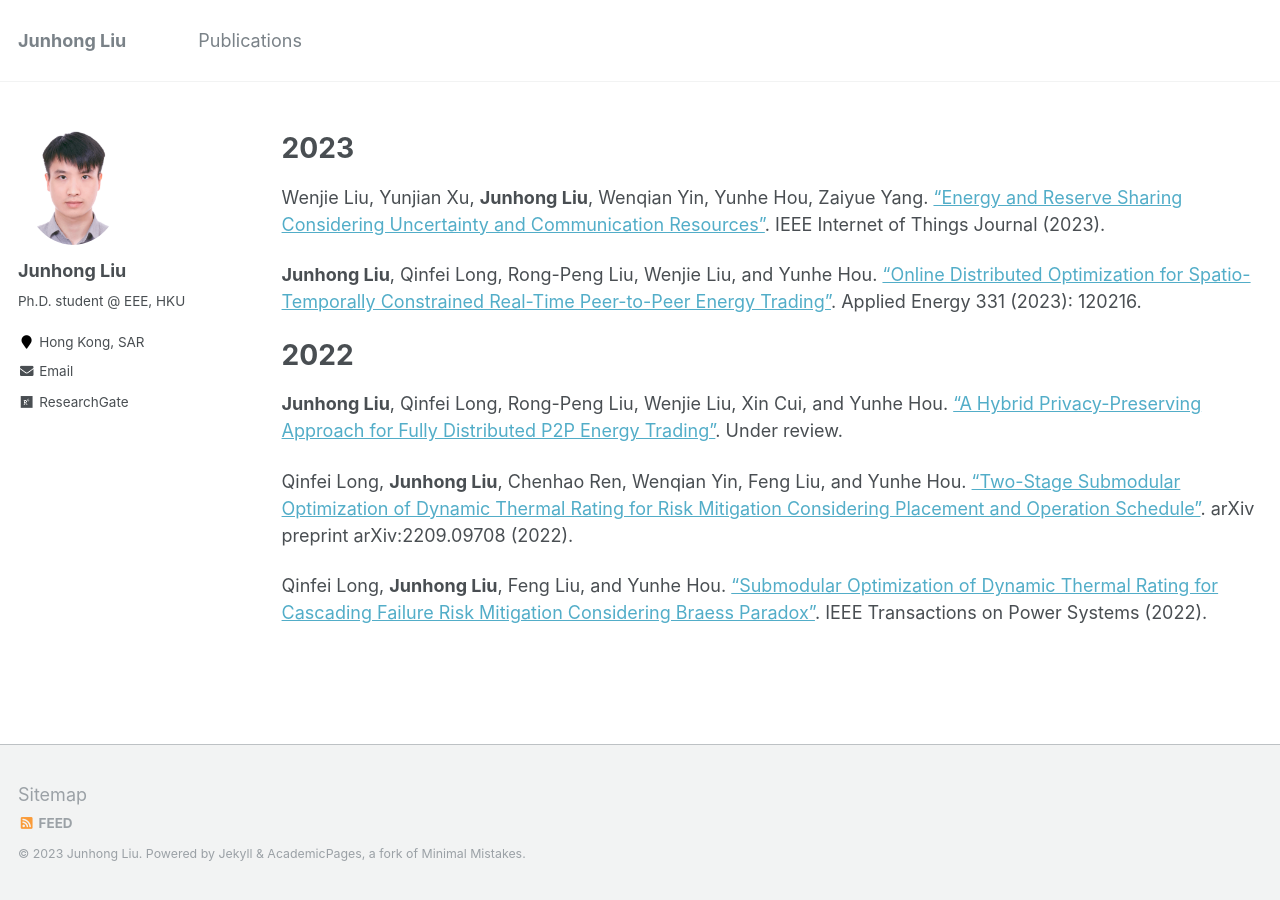
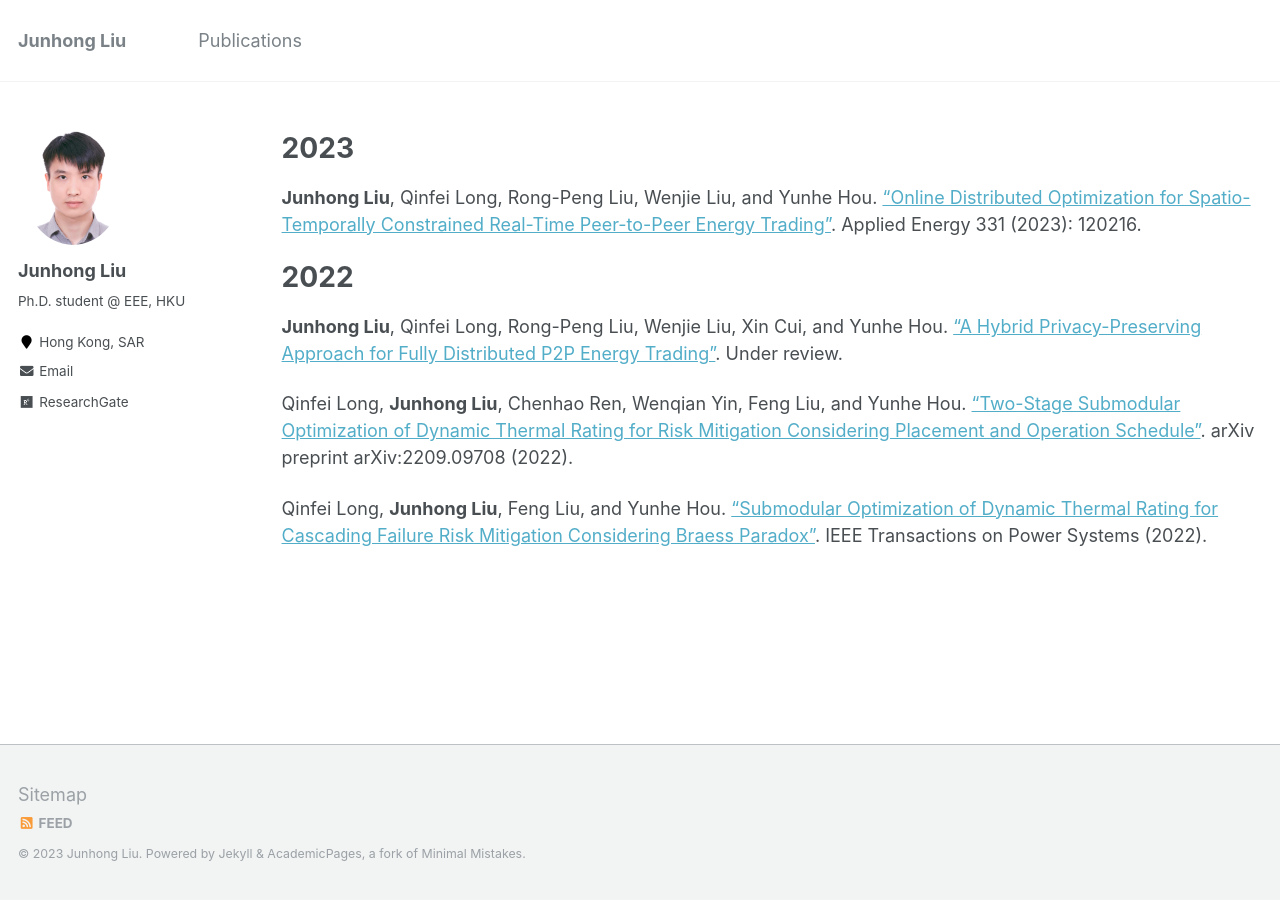
Before and after one commit to johnny-eee/online, a Jekyll site: the page built from _pages/cv.md, in a window 1280 px wide. Built offline with Jekyll 4.4.1, drawn with Linux system fonts in a browser that asks for light colours.

Commit message:
Update cv.md

```diff
--- a/_pages/cv.md
+++ b/_pages/cv.md
@@ -10,8 +10,6 @@ redirect_from:
 
 2023
 ======
-Wenjie Liu, Yunjian Xu, **Junhong Liu**, Wenqian Yin, Yunhe Hou, Zaiyue Yang. ["Energy and Reserve Sharing Considering Uncertainty and Communication Resources"](https://www.sciencedirect.com/science/article/abs/pii/S0306261922014738). IEEE Internet of Things Journal (2023).
-
 **Junhong Liu**, Qinfei Long, Rong-Peng Liu, Wenjie Liu, and Yunhe Hou. ["Online Distributed Optimization for Spatio-Temporally Constrained Real-Time Peer-to-Peer Energy Trading"](https://www.sciencedirect.com/science/article/abs/pii/S0306261922014738). Applied Energy 331 (2023): 120216.
 
 2022
```
